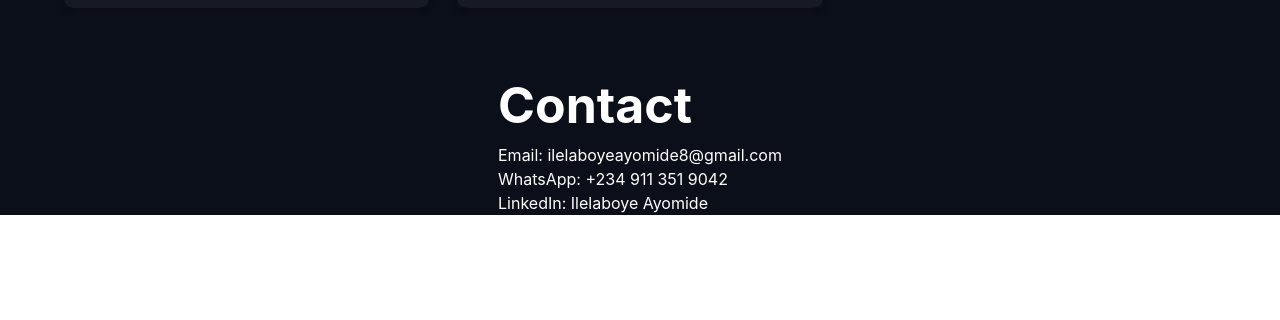
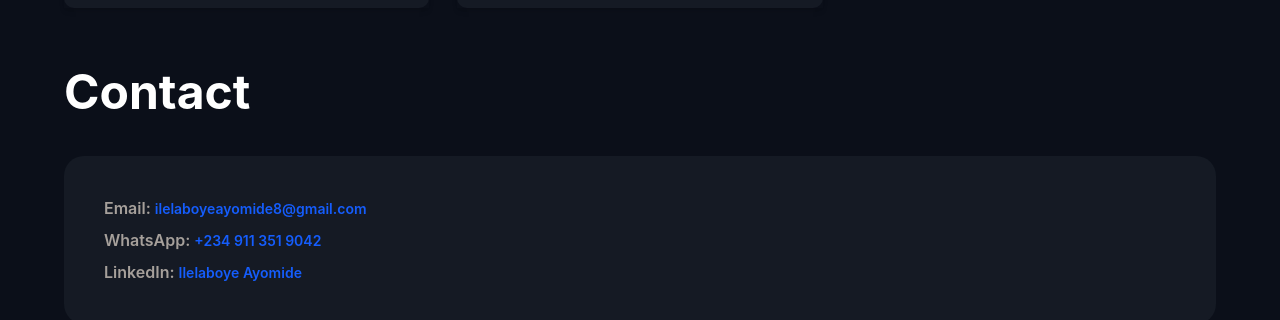
Before and after one commit to clino10q/my-portfolio, a React (Vite) app: page / in a window 1280 px wide. Shown: the part 2725-3045 px from the top of the page. Before the commit the page ends 2940 px from the top, so only its background shows below. Built offline with nearby package versions, Linux system fonts and the light colour scheme.

Commit message:
Created the contact card

```diff
--- a/src/components/Contact.jsx
+++ b/src/components/Contact.jsx
@@ -1,27 +1,34 @@
 export default function Contact() {
   return (
-    <div className="mt-15">
-      <h2 className="font-bold text-[50px]">Contact</h2>
-      <div>
-        <h3>
+    <div className="mt-15 w-[90%] flex flex-col gap-10">
+      <h2 className="font-bold text-5xl">Contact</h2>
+      <div className="bg-[#151A24] p-[40px] rounded-[20px] text-stone-400 flex flex-col gap-2">
+        <h3 className="font-semibold">
           Email:{" "}
-          <a href="mailto:ilelaboyeayomide8@gmail.com?subject=Portfolio Inquiry&amp;body=Hello Ayomide, I would like to discuss a project with you.">
+          <a
+            href="mailto:ilelaboyeayomide8@gmail.com?subject=Portfolio Inquiry&amp;body=Hello Ayomide, I would like to discuss a project with you."
+            className="text-sm text-blue-600"
+          >
             {" "}
             ilelaboyeayomide8@gmail.com
           </a>
         </h3>
-        <h3>
+        <h3 className="font-semibold text-stone-400">
           WhatsApp:{" "}
           <a
             href="https://wa.me/2349113519042?text=Hello%20Ayomide%2C%20I%20came%20across%20your%20portfolio%20and%20I%27m%20interested%20in%20working%20with%20you.%20I%27d%20love%20to%20discuss%20a%20potential%20project%20with%20you."
+            className="text-sm text-blue-600"
             target="_blank"
           >
             +234 911 351 9042
           </a>
         </h3>
-        <h3>
+        <h3 className="font-semibold text-stone-400">
           LinkedIn:{" "}
-          <a href="https://www.linkedin.com/in/ilelaboye-ayomide-2bb7853a3/">
+          <a
+            href="https://www.linkedin.com/in/ilelaboye-ayomide-2bb7853a3/"
+            className="text-sm text-blue-600"
+          >
             Ilelaboye Ayomide
           </a>
         </h3>
```
